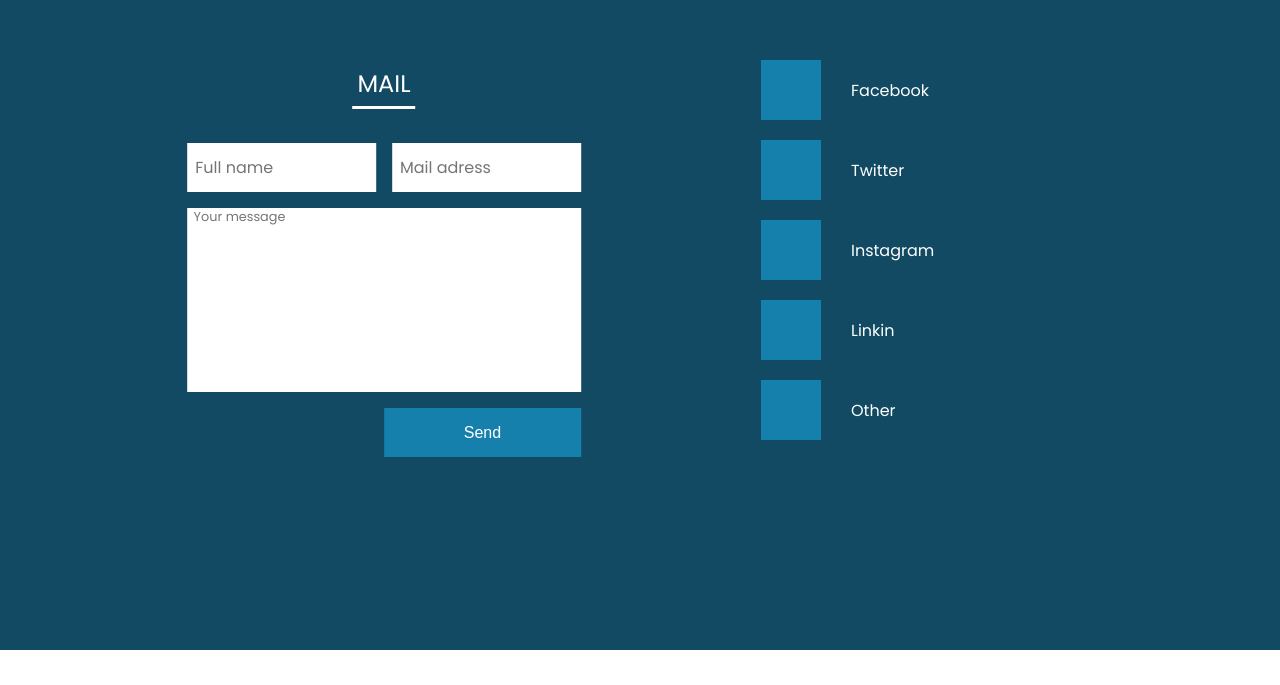
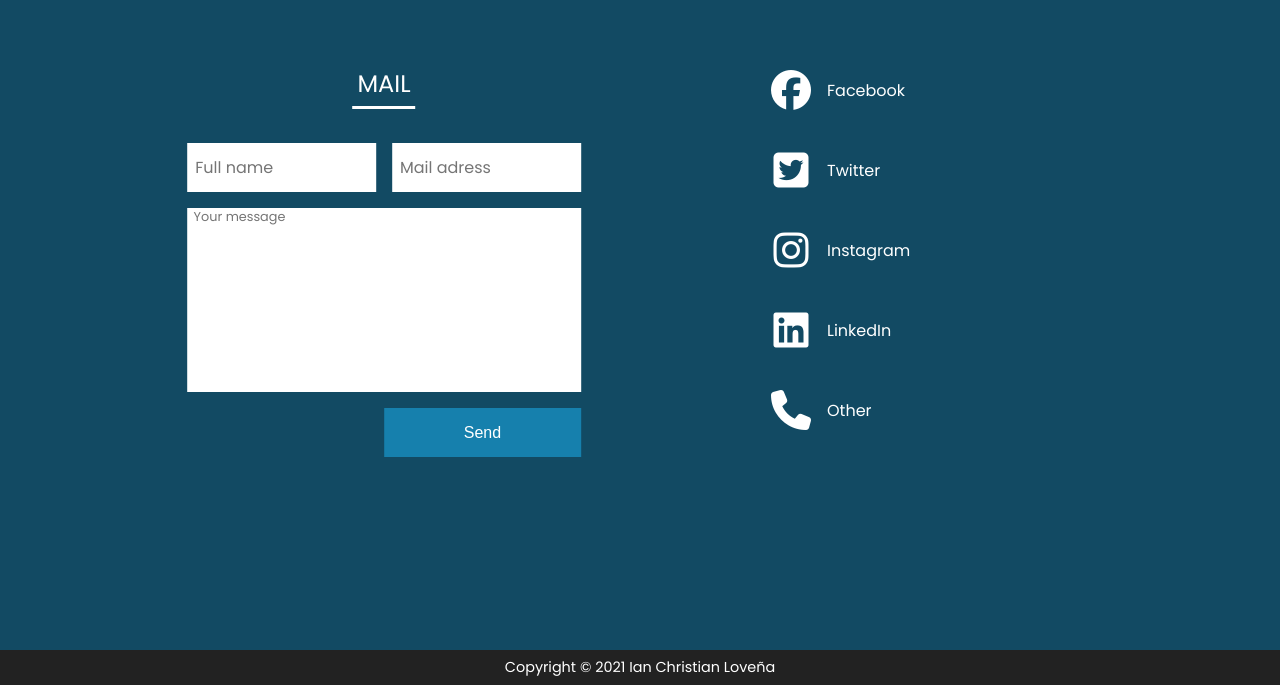
Before and after one commit to bossianofficialsite/SimplePort, a plain HTML site: page index.html in a window 1280 px wide. Shown: the part 2750-3435 px from the top of the page. Before the commit the page ends 3400 px from the top, so only its background shows below. Drawn offline with Linux system fonts and the light colour scheme; a web font is replaced by a local one.

Commit message:
Added Copyright

```diff
--- a/index.html
+++ b/index.html
@@ -213,29 +213,30 @@
                 <div>
                     <div class="social-cont">
                         <div>
-                            <div class="social-icon"></div>
+                            <div class="social-icon"><i class="fab fa-facebook"></i></div>
                             <div class="social-name">Facebook</div>
                         </div>
                         <div>
-                            <div class="social-icon"></div>
+                            <div class="social-icon"><i class="fab fa-twitter-square"></i></div>
                             <div class="social-name">Twitter</div>
                         </div>
                         <div>
-                            <div class="social-icon"></div>
+                            <div class="social-icon"><i class="fab fa-instagram"></i></div>
                             <div class="social-name">Instagram</div>
                         </div>
                         <div>
-                            <div class="social-icon"></div>
-                            <div class="social-name">Linkin</div>
+                            <div class="social-icon"><i class="fab fa-linkedin"></i></div>
+                            <div class="social-name">LinkedIn</div>
                         </div>
                         <div>
-                            <div class="social-icon"></div>
+                            <div class="social-icon"><i class="fas fa-phone"></i></div>
                             <div class="social-name">Other</div>
                         </div>
                     </div>
                 </div>
             </div>
         </div>
+        <div class="copyright">Copyright © 2021 Ian Christian Loveña</div>
     </div>
 </body>
 </html>
--- a/style.css
+++ b/style.css
@@ -481,6 +481,7 @@ input, textarea {
 .social-cont > div:hover .social-name {
     color: rgb(223, 66, 68);
 }
+
 .social-icon {
     width: 60px;
     height: 60px;
@@ -488,7 +489,11 @@ input, textarea {
     top: 50%;
     left: 15%;
     transform: translate(-50%, -50%);
-    background: rgb(22, 128, 173);
+    display: flex;
+    align-items: center;
+    justify-content: center;
+    color: #fff;
+    font-size: 2.5rem;
 }
 .social-name {
     width: 150px;
@@ -502,6 +507,13 @@ input, textarea {
     justify-content: flex-start;
     font: 1rem 'Poppins', sans-serif;
     color: #fff;
+}
+.copyright {
+    text-align: center;
+    color: #fff;
+    padding: .5em;
+    background: #222;
+    font-size: .9rem;
 }
 
 
@@ -700,10 +712,17 @@ input, textarea {
         left: 50%;
         width: 95%;
         height: 100%;
+        font-size: 1.5rem;
     }
     .grid-mail-05 > button {
         width: 40%;
         left: 60%;
+    }
+    .social-cont > div:hover .social-icon {
+        color: rgb(8, 122, 234);
+    }
+    .copyright {
+        font-size: .7rem;
     }
 
 
@@ -886,6 +905,13 @@ input, textarea {
         left: 50%;
         width: 95%;
         height: 100%;
+        font-size: 2rem;
+    }
+    .social-cont > div:hover .social-icon {
+        color: rgb(8, 122, 234);
+    }
+    .copyright {
+        font-size: .8rem;
     }
 }
 @media only screen and (min-width: 768px) {
@@ -1004,11 +1030,19 @@ input, textarea {
     }
     .social-name {
         visibility: visible;
+        left: 52%;
     }
     .social-icon {
         left: 15%;
         width: 60px;
         height: 60px;
+        font-size: 2.5rem;
+    }
+    .social-cont > div:hover .social-icon {
+        color: #fff;
+    }
+    .copyright {
+        font-size: .9rem;
     }
 }
 @media only screen and (min-width: 992px) {
```
